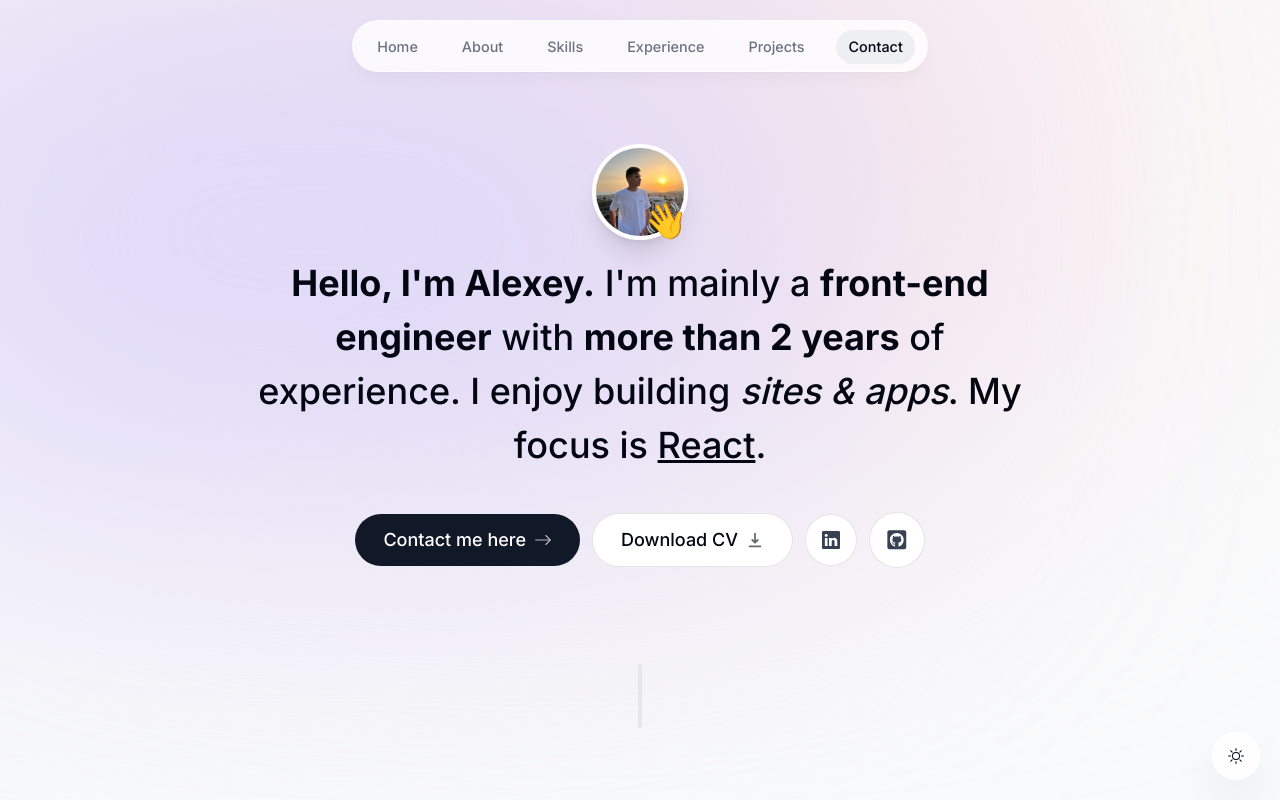
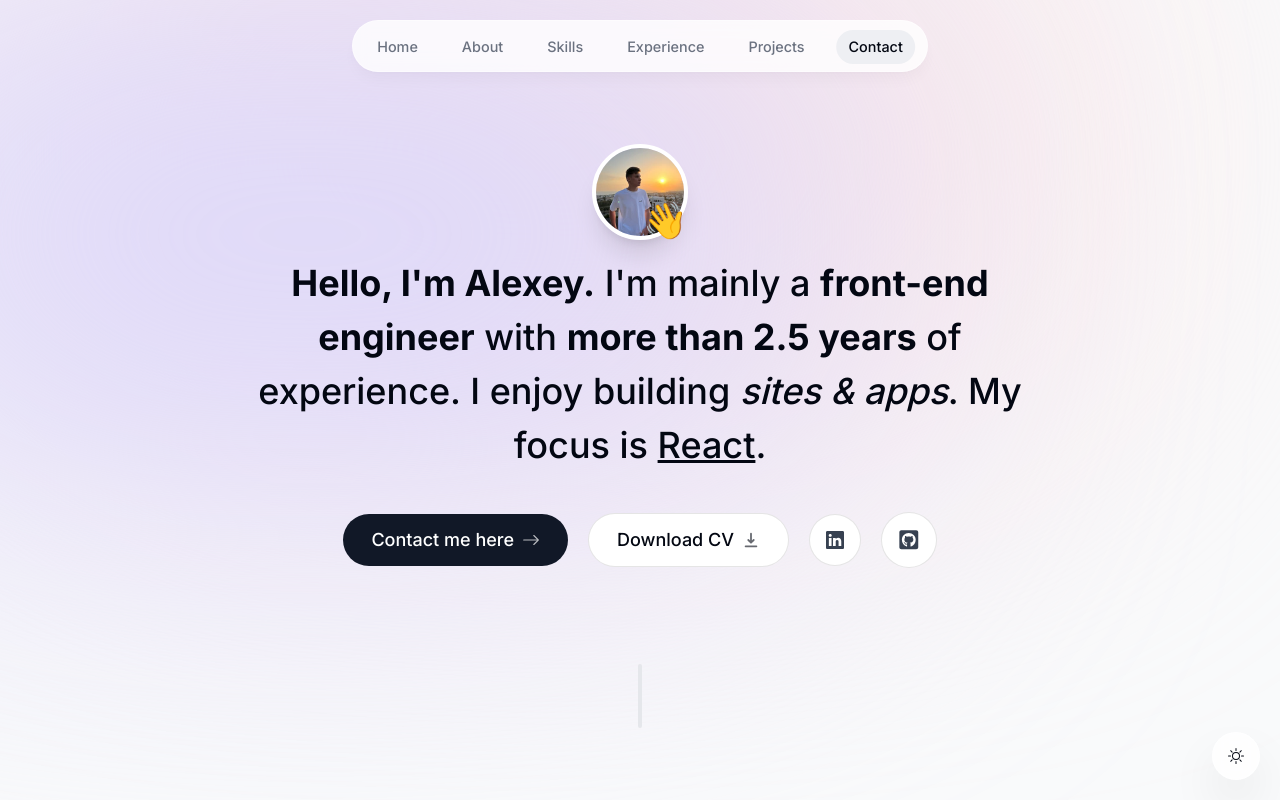
Before and after one commit to procellis33/portfolio-next-js, a Next.js app: page / in a window 1280 px wide. Shown: the top 800 px of the page. Built offline with nearby package versions, Linux system fonts and the light colour scheme; no server answers; what prettier would draw is missing.

Commit message:
feat: update home section

```diff
--- a/src/components/sections/home.tsx
+++ b/src/components/sections/home.tsx
@@ -62,13 +62,13 @@ const Home: React.FC = () => {
       >
         <span className="font-bold">Hello, I&apos;m Alexey.</span> I&apos;m
         mainly a <span className="font-bold">front-end engineer</span> with{" "}
-        <span className="font-bold">more than 2 years</span> of experience. I
+        <span className="font-bold">more than 2.5 years</span> of experience. I
         enjoy building <span className="italic">sites & apps</span>. My focus is{" "}
         <span className="underline">React</span>.
       </motion.h1>
 
       <motion.div
-        className="flex flex-col items-center justify-center gap-3 px-4 text-lg font-medium sm:flex-row"
+        className="flex flex-col items-center justify-center gap-x-5 gap-y-3 px-4 text-lg font-medium sm:flex-row"
         initial={{ opacity: 0, y: 100 }}
         animate={{ opacity: 1, y: 0 }}
         transition={{
```
